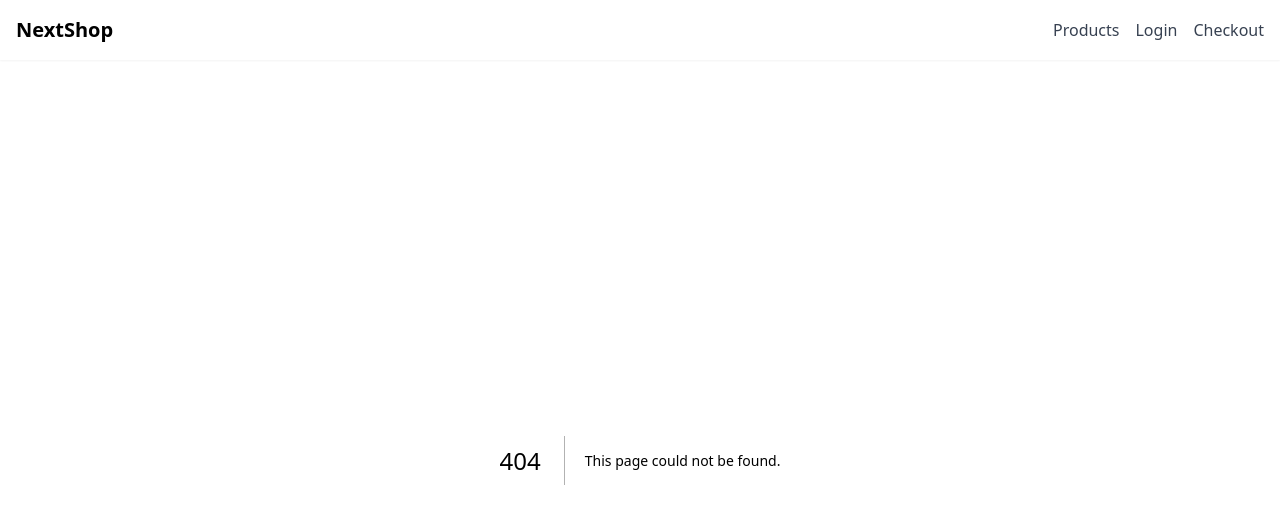
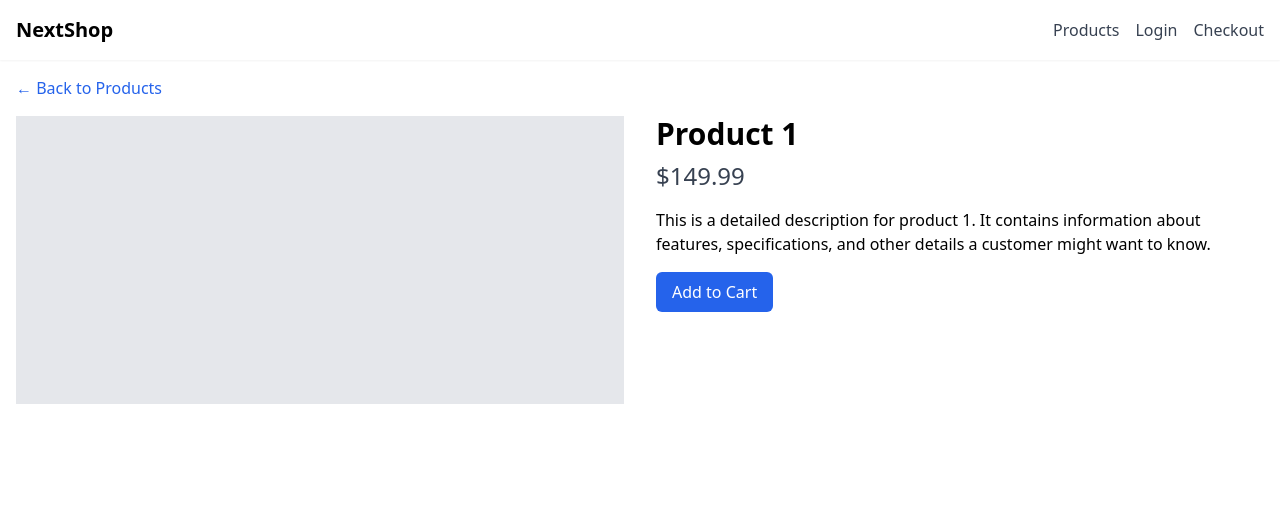
Before and after one commit to jignesh88/nextjs-blazemeter-poc, a Next.js app: page /product/1 in a window 1280 px wide. Before the commit this address had no page. Shown: the top 524 px of the page. Built offline with nearby package versions, Linux system fonts and the light colour scheme.

Commit message:
Add product detail page

```diff
--- /dev/null
+++ b/pages/product/[id].tsx
@@ -0,0 +1,70 @@
+import { useRouter } from 'next/router';
+import { useState, useEffect } from 'react';
+import Link from 'next/link';
+
+type Product = {
+  id: number;
+  name: string;
+  price: number;
+  description: string;
+  image: string;
+};
+
+export default function ProductDetail() {
+  const router = useRouter();
+  const { id } = router.query;
+  const [product, setProduct] = useState<Product | null>(null);
+  const [loading, setLoading] = useState(true);
+
+  useEffect(() => {
+    if (id) {
+      // Simulate API fetch with a delay
+      setTimeout(() => {
+        setProduct({
+          id: Number(id),
+          name: `Product ${id}`,
+          price: 99.99 + Number(id) * 50,
+          description: `This is a detailed description for product ${id}. It contains information about features, specifications, and other details a customer might want to know.`,
+          image: `/product${id}.jpg`
+        });
+        setLoading(false);
+      }, 1000);
+    }
+  }, [id]);
+
+  if (loading) {
+    return (
+      <div className="container mx-auto p-4 flex justify-center">
+        <div className="animate-spin rounded-full h-12 w-12 border-b-2 border-gray-900"></div>
+      </div>
+    );
+  }
+
+  if (!product) {
+    return <div className="container mx-auto p-4">Product not found</div>;
+  }
+
+  return (
+    <div className="container mx-auto p-4">
+      <Link href="/products" className="text-blue-600 mb-4 inline-block">
+        ← Back to Products
+      </Link>
+
+      <div className="flex flex-col md:flex-row gap-8">
+        <div className="md:w-1/2">
+          <div className="w-full h-72 bg-gray-200"></div>
+        </div>
+
+        <div className="md:w-1/2">
+          <h1 className="text-3xl font-bold">{product.name}</h1>
+          <p className="text-2xl text-gray-700 my-2">${product.price}</p>
+          <p className="my-4">{product.description}</p>
+
+          <button className="bg-blue-600 text-white px-4 py-2 rounded-md hover:bg-blue-700">
+            Add to Cart
+          </button>
+        </div>
+      </div>
+    </div>
+  );
+}
```
